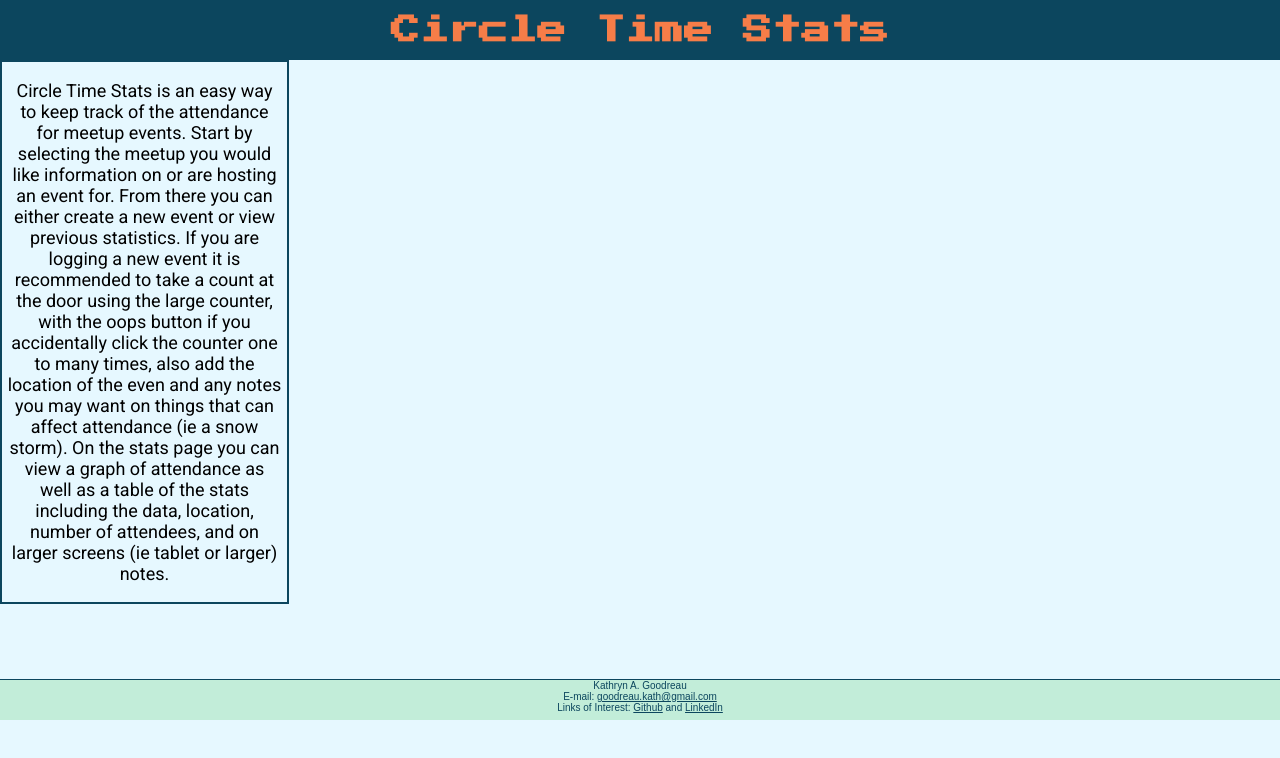
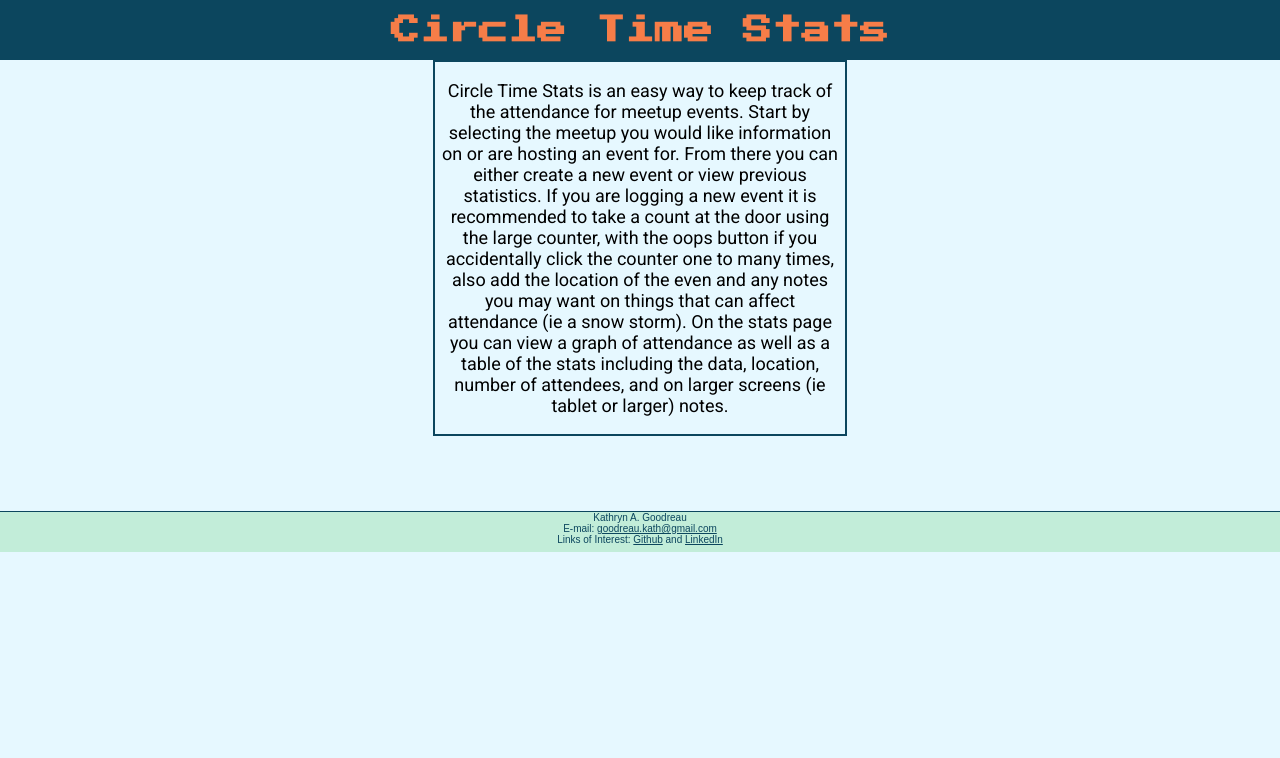
Before and after one commit to KGood93/circle-stats-app, a React (Create React App) app: page / in a window 1280 px wide. Shown: the top 758 px of the page. Built offline with nearby package versions, Linux system fonts and the light colour scheme; no server answers.

Commit message:
Add flex-direction and media screen

```diff
--- a/src/components/MeetupSection/MeetupSection.css
+++ b/src/components/MeetupSection/MeetupSection.css
@@ -1,6 +1,7 @@
 .MeetupSection {
     margin-bottom: 75px;
     display: flex;
+    flex-direction: column;
     align-items: center;
 }
 
@@ -12,3 +13,9 @@
     font-family: 'Roboto', sans-serif;
     font-size: 18px;
 }
+
+@media screen and (min-width: 420px) {
+    .appDescription {
+        width: 400px;
+    }
+}
```
